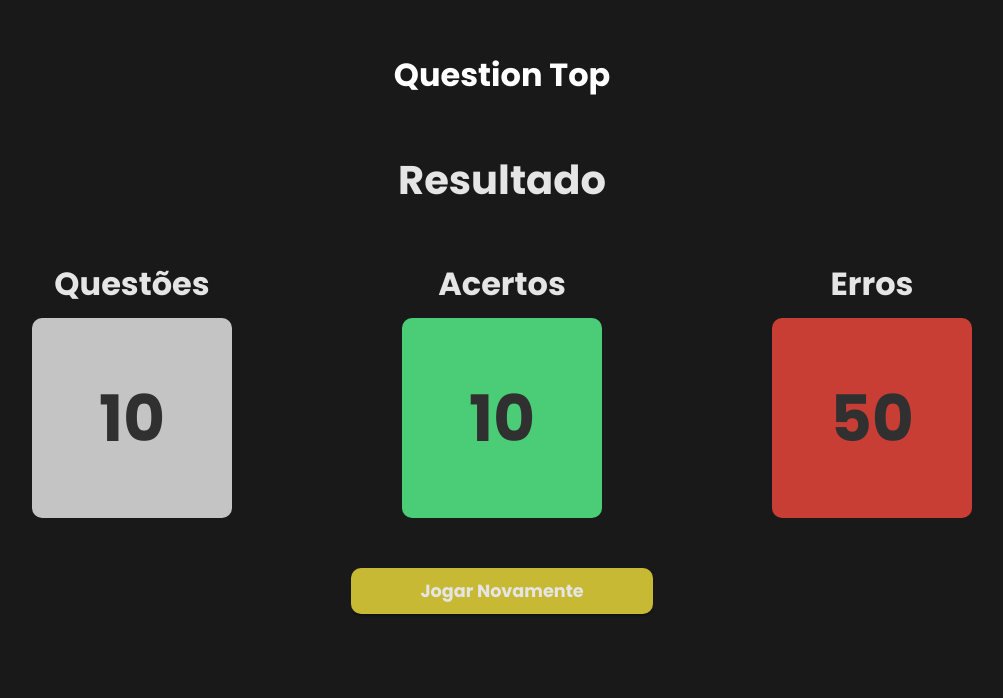
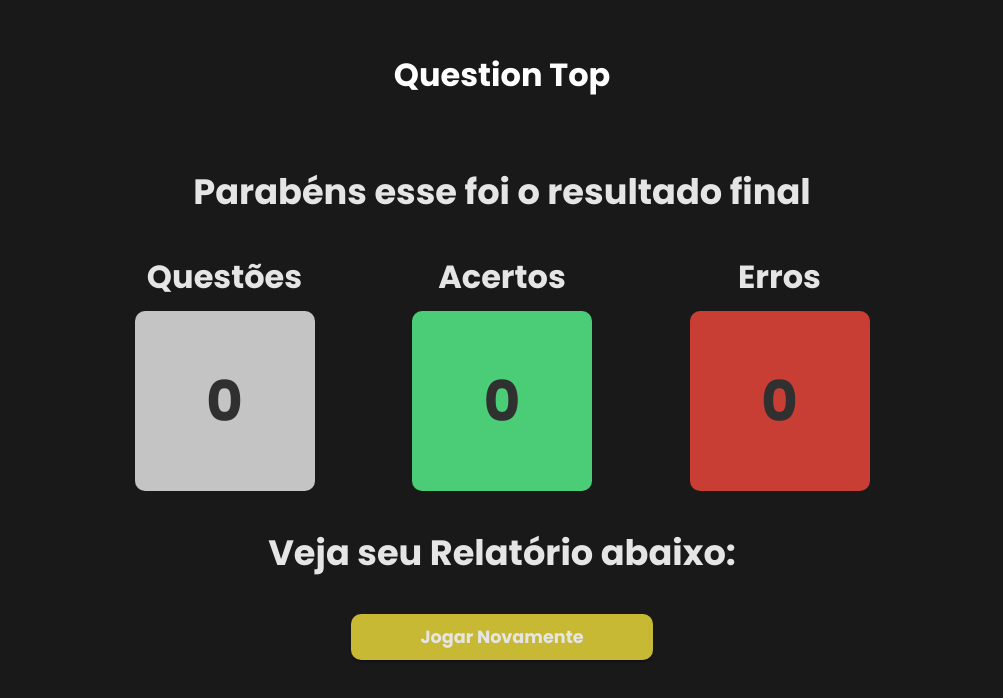
Before and after one commit to bruno3du/questions-top, a React (Create React App) app: page /resultado in a window 1280 px wide. Shown: the top 698 px of the page, without its empty margins (138-1141 px from the left). Built offline with nearby package versions, Linux system fonts and the light colour scheme.

Commit message:
finalizando projeto

```diff
--- a/src/components/Box/styles.ts
+++ b/src/components/Box/styles.ts
@@ -8,11 +8,11 @@ interface BoxStyledProps {
 
 export const BoxStyled = styled.div<BoxStyledProps>`
 color: var(--colorContainer);
-	width: 200px;
-	height: 200px;
+	width: 180px;
+	height: 180px;
   border-radius: 10px;
   background-color: ${({backgroundColor})=> backgroundColor};
-  font-size: 4rem;
+  font-size: 3.5rem;
   font-weight: 700;
   display: flex;
   justify-content: center;
--- a/src/context/QuestionsContext.tsx
+++ b/src/context/QuestionsContext.tsx
@@ -41,24 +41,25 @@ interface NewQuestionType {
 
 interface CustomQuestionFunction {
   question: NewQuestionType;
+  newListQuestion: NewQuestionType[];
+  isFinished: boolean;
   nextQuestion: () => void;
   previousQuestion: () => void;
   startQuestion: (amount: number) => void;
   setSelected: (id: number) => void;
+  setCurrentQuestion: () => void;
 }
 
 export const QuestionsContext = createContext({} as CustomQuestionFunction);
 
 export function QuestionProvider({ children }: QuestionProviderProps) {
   const [fetchQuestions, setFetchQuestions] = useState([] as Question[]);
-  const [question, setQuestion] = useLocalStorage(
-    "thisQuestion",
-    {} as NewQuestionType
-  );
+  const [question, setQuestion] = useState({} as NewQuestionType);
   const [newListQuestion, setNewListQuestion] = useLocalStorage(
     "questoes",
     [] as NewQuestionType[]
   );
+  const [isFinished, setIsFinished] = useState(false);
 
   const indexQuestion = useCallback(
     (current: number = 0) => {
@@ -96,9 +97,8 @@ export function QuestionProvider({ children }: QuestionProviderProps) {
   useEffect(() => {
     // tranformando dados da api em novo objeto
 
-    if (newListQuestion.length !== 0) {
-      return;
-    }
+    if (fetchQuestions.length <= 0) return;
+
     const newList = newListQuestionModel();
 
     if (newList) setNewListQuestion(newList as NewQuestionType[]);
@@ -106,40 +106,57 @@ export function QuestionProvider({ children }: QuestionProviderProps) {
     // eslint-disable-next-line
   }, [fetchQuestions]);
 
+  function setCurrentQuestion() {
+    const customQuestionIndex = indexQuestion(); // indexQuestion tem index 0 por padrão
+    if (customQuestionIndex) setQuestion(customQuestionIndex);
+  }
+
   useEffect(() => {
-    const indexAtual = verifyingIndex();
-    if (!indexAtual && indexAtual !== 0) return;
-
-    const customQuestionIndex = indexQuestion(indexAtual); // indexQuestion tem index 0 por padrão
+    const customQuestionIndex = indexQuestion(); // indexQuestion tem index 0 por padrão
 
     if (customQuestionIndex) setQuestion(customQuestionIndex);
 
     // eslint-disable-next-line
   }, []);
 
+  const indexAtual = verifyingIndex();
+
+  // Verificar se é o ultimo index das questões
+  useEffect(() => {
+    if (!indexAtual && indexAtual !== 0) return;
+    if (!newListQuestion[indexAtual + 1]) {
+      setIsFinished(true);
+      return;
+    } else {
+      setIsFinished(false);
+    }
+  }, [indexAtual, newListQuestion]);
+
   async function startQuestion(amount: number) {
     await api(`api.php?amount=${amount}&type=multiple`).then((res) => {
       setFetchQuestions(res.data.results);
     });
 
-    const customQuestionIndex = indexQuestion(); // indexQuestion tem index 0 por padrão
+    const customQuestionIndex = await indexQuestion(); // indexQuestion tem index 0 por padrão
     if (customQuestionIndex) setQuestion(customQuestionIndex);
   }
 
-  function verifyingIndex() {
+  function verifyingIndex(custom: number = 0) {
     //Previnir inexistencia de newListQuestion
     if (newListQuestion.length === 0) return;
 
+    // setIsFinished(false);
+
     // Verificando index Atual
     const indexQuestion = newListQuestion.indexOf(question);
-    // console.log(question, newListQuestion);
+
     return indexQuestion;
   }
 
   function nextQuestion() {
     const indexAtual = verifyingIndex();
 
-    if (!indexAtual && indexAtual !== 0) return;
+    if (indexAtual === undefined) return;
 
     // Setando Nova Questão pelo index.
     const thisQuestion = indexQuestion(indexAtual + 1);
@@ -150,7 +167,7 @@ export function QuestionProvider({ children }: QuestionProviderProps) {
 
   function previousQuestion() {
     const indexAtual = verifyingIndex();
-    if (!indexAtual && indexAtual !== 0) return;
+    if (indexAtual === undefined) return;
 
     // Setando Nova Questão pelo index.
     const newQuestion = indexQuestion(indexAtual - 1);
@@ -204,10 +221,13 @@ export function QuestionProvider({ children }: QuestionProviderProps) {
     <QuestionsContext.Provider
       value={{
         question,
+        newListQuestion,
+        isFinished,
         previousQuestion,
         nextQuestion,
         startQuestion,
         setSelected,
+        setCurrentQuestion,
       }}
     >
       {children}
--- a/src/globalStyle.ts
+++ b/src/globalStyle.ts
@@ -1,6 +1,6 @@
 /** @format */
 
-import { createGlobalStyle } from 'styled-components';
+import { createGlobalStyle } from "styled-components";
 
 export const StyledGlobal = createGlobalStyle`
  :root {
@@ -27,6 +27,10 @@ html {
   }
 }
 
+a {
+  text-decoration: none;
+}
+
 body{
   background: var(--backgroundColor);
   color: #E5E5E5;
--- a/src/pages/Confirmar/index.tsx
+++ b/src/pages/Confirmar/index.tsx
@@ -5,13 +5,16 @@ import { Link } from "react-router-dom";
 import Button from "../../components/Button";
 import Container from "../../components/Container";
 import Header from "../../components/Header";
+import { useQuestion } from "../../context/QuestionsContext";
 import { ConfirmarStyled } from "./styles";
 
 export default function Confirmar() {
   const amountQuestion = useParams();
   const navigate = useNavigate();
+  const { setCurrentQuestion } = useQuestion();
 
-   function handleStart() {
+  async function handleStart() {
+    await setCurrentQuestion();
     navigate("/questao");
   }
 
--- a/src/pages/Home/index.tsx
+++ b/src/pages/Home/index.tsx
@@ -1,6 +1,6 @@
 /** @format */
 
-import { useState } from "react";
+import { useEffect, useState } from "react";
 import Button from "../../components/Button";
 import Container from "../../components/Container";
 import Header from "../../components/Header";
@@ -9,9 +9,16 @@ import { useNavigate } from "react-router-dom";
 import { useQuestion } from "../../context/QuestionsContext";
 
 export default function Home() {
+  const [amountQuestion, setAmountQuestion] = useState(10);
+  const [isPlayAgain, setIsPlayAgain] = useState(false);
+  const { startQuestion, newListQuestion } = useQuestion();
   const navigate = useNavigate();
-  const [amountQuestion, setAmountQuestion] = useState(10);
-  const { startQuestion } = useQuestion();
+
+  useEffect(() => {
+    if (newListQuestion.length > 0) {
+      setIsPlayAgain(true);
+    }
+  }, [newListQuestion]);
 
   async function handleConfirm() {
     if (!amountQuestion) return;
@@ -20,6 +27,9 @@ export default function Home() {
     navigate(`/confirmar/${+amountQuestion}`);
   }
 
+  function handleReport() {
+    navigate(`/resultado`);
+  }
 
   return (
     <HomeStyled>
@@ -41,6 +51,18 @@ export default function Home() {
         >
           Feito
         </Button>
+
+        {isPlayAgain && (
+          <div>
+            <Button
+              onHandleClick={handleReport}
+              backgroundColor="#4BCD77"
+              padding={"8px 70px"}
+            >
+              Ver meu ultimo resultado
+            </Button>
+          </div>
+        )}
       </Container>
     </HomeStyled>
   );
--- a/src/pages/Home/styles.ts
+++ b/src/pages/Home/styles.ts
@@ -1,6 +1,6 @@
 /** @format */
 
-import styled from 'styled-components';
+import styled from "styled-components";
 
 export const HomeStyled = styled.div`
   height: 100vh;
@@ -8,7 +8,7 @@ export const HomeStyled = styled.div`
   flex-direction: column;
   align-items: center;
 
-	& > div {
+  > div {
     width: 100%;
     max-width: 500px;
     display: flex;
@@ -35,5 +35,9 @@ export const HomeStyled = styled.div`
       background-color: var(--white);
       margin-bottom: 50px;
     }
+
+    > div {
+      margin-top: 30px;
+    }
   }
 `;
--- a/src/pages/Resultado/index.tsx
+++ b/src/pages/Resultado/index.tsx
@@ -1,30 +1,69 @@
 /** @format */
 
-import { ResultadoStyled } from './styles';
-import Header from '../../components/Header';
-import Box from '../../components/Box';
+import { QuestionsStyled, ResultadoStyled } from "./styles";
+import Header from "../../components/Header";
+import Box from "../../components/Box";
+import { useQuestion } from "../../context/QuestionsContext";
+import { useEffect, useState } from "react";
+import { Link } from "react-router-dom";
+import Answers from "../../components/Answers";
 
 export default function Resultado() {
+  const { newListQuestion } = useQuestion();
+  const [countCorrect, setCountCorrect] = useState(0);
+  const quantidade = newListQuestion.length;
+
+  useEffect(() => {
+    const count = newListQuestion
+      .map((question) => {
+        const newList = question.options.filter(
+          (option) => option.isSelect && option.isCorrect
+        );
+        return newList;
+      })
+      .filter((question) => question.length > 0);
+
+    const amountCorrect = count.length;
+
+    setCountCorrect(amountCorrect);
+
+    // eslint-disable-next-line
+  }, [newListQuestion]);
+
   return (
     <ResultadoStyled>
       <Header />
-			<h2>Resultado</h2>
+      <div>
+        <h2>Parabéns esse foi o resultado final</h2>
+      </div>
       <div>
         <div>
           <span>Questões</span>
-					<Box backgroundColor="#C4C4C4" >10</Box>
+          <Box backgroundColor="#C4C4C4">{quantidade}</Box>
         </div>
         <div>
           <span>Acertos</span>
-					<Box backgroundColor="#4BCD77">10</Box>
+          <Box backgroundColor="#4BCD77">{countCorrect}</Box>
         </div>
         <div>
           <span>Erros</span>
-					<Box backgroundColor="var(--red)">50</Box>
+          <Box backgroundColor="var(--red)">{quantidade - countCorrect}</Box>
         </div>
       </div>
       <div>
+        <h2>Veja seu Relatório abaixo:</h2>
+      </div>
+      {newListQuestion.map((question) => (
+        <QuestionsStyled key={question.id}>
+          <h3>{question.category} </h3>
+          <p>{question.question}</p>
+          <Answers answers={question.options} showCorrectAnswer/>
+        </QuestionsStyled>
+      ))}
+      <div>
+        <Link to="/">
           <button>Jogar Novamente</button>
+        </Link>
       </div>
     </ResultadoStyled>
   );
--- a/src/pages/Resultado/styles.ts
+++ b/src/pages/Resultado/styles.ts
@@ -1,23 +1,29 @@
 /** @format */
 
-import styled from 'styled-components';
+import styled from "styled-components";
 
 export const ResultadoStyled = styled.div`
+  width: inherit;
   display: flex;
   flex-direction: column;
+  overflow-x: hidden;
   h2 {
     text-align: center;
-		margin-bottom: 50px;
-		font-size: 2.5rem;
+    margin: 15px 0;
+    font-size: 2.2rem;
+    width: 100%;
+    max-width: 1000px;
   }
 
   > div {
-		margin: auto 15px;
+    width: 90%;
+    max-width: 900px;
+    margin: auto;
     display: flex;
     justify-content: space-evenly;
     flex-wrap: wrap;
     gap: 15px;
-		margin-bottom: 50px;
+    margin-bottom: 20px;
 
     > div {
       display: flex;
@@ -52,3 +58,11 @@ export const ResultadoStyled = styled.div`
     }
   }
 `;
+
+export const QuestionsStyled = styled.div`
+  display: flex;
+  flex-direction: column;
+  margin: auto;
+  width: 100%;
+  max-width: 700px;
+`;
```
Also changed, not shown: src/components/Answers/index.tsx (+19 -4 lines), src/components/Options/index.tsx (+14 -3 lines), src/components/Options/styles.ts (+11 -6 lines), src/pages/Question/index.tsx (+20 -13 lines). Lines whose indentation alone changed are shown as unchanged.
